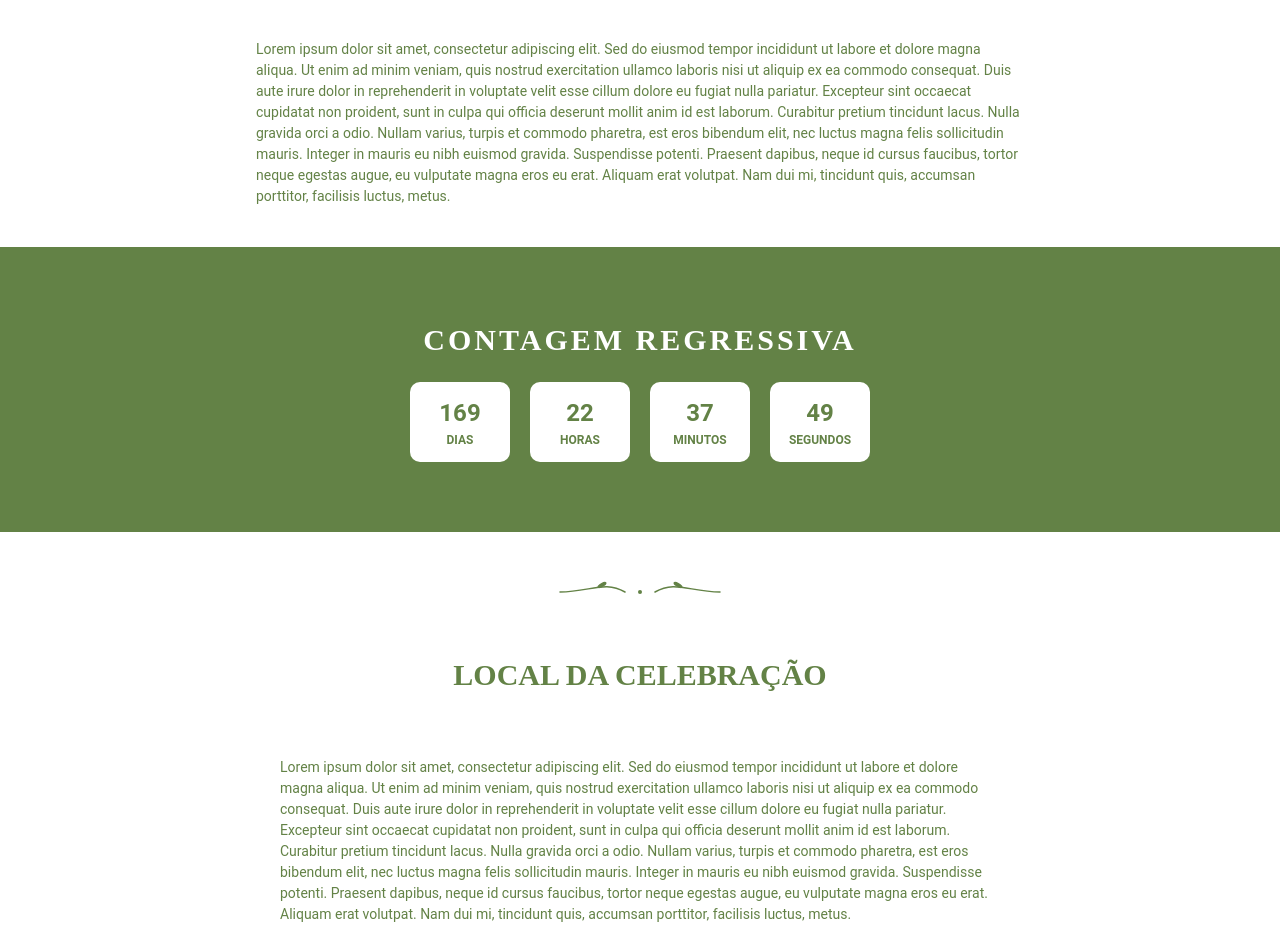
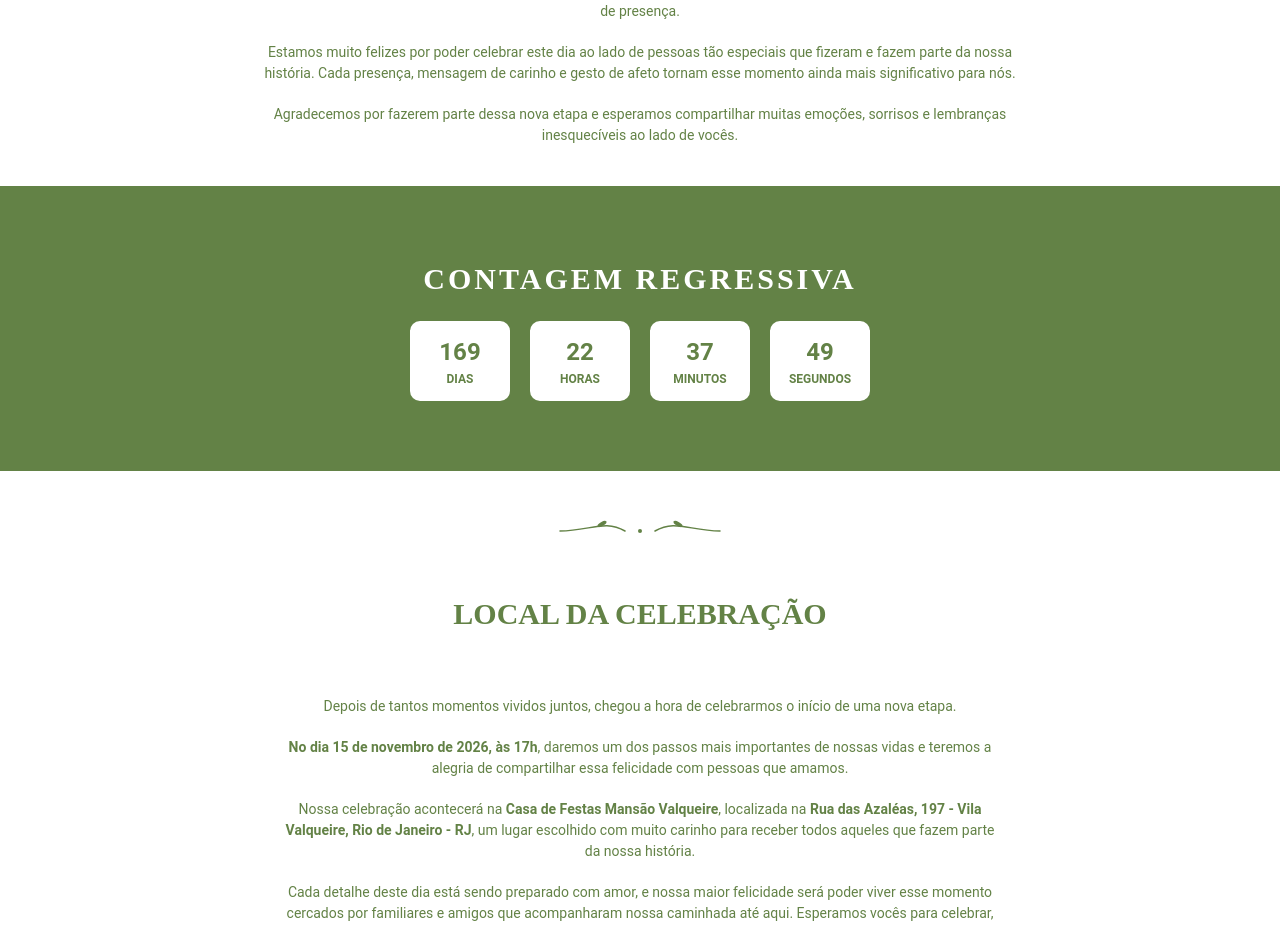
Before and after one commit to PessanhaXD/ListaPresentes, a React (Vite) app in the folder site/: page / in a window 1280 px wide. Shown: the part 941-1867 px from the top of the page. Built offline with nearby package versions, Linux system fonts and the light colour scheme; no server answers.

Commit message:
Versão 1.0

```diff
--- a/site/src/index.css
+++ b/site/src/index.css
@@ -28,6 +28,12 @@ h2 {
 p {
   width: 60%;
   font-size: 1.4rem;
+  font-weight: 400;
+  text-align: center;
+}
+
+span {
+  font-weight: 700;
 }
 
 a {
--- a/site/src/sections/hero/Hero.jsx
+++ b/site/src/sections/hero/Hero.jsx
@@ -36,6 +36,10 @@ export function Hero() {
           '
         />
       </svg>
+      <div className={styles.mobileDataname}>
+        <h1>Rafael e Vitória</h1>
+        <h3>Enlace</h3>
+      </div>
     </section>
   );
 }
--- a/site/src/sections/hero/Hero.module.css
+++ b/site/src/sections/hero/Hero.module.css
@@ -1,6 +1,8 @@
 .container {
   position: relative;
-  height: 100vh;
+
+  width: 100%;
+  aspect-ratio: 16/9;
 
   background-image:
     linear-gradient(rgba(0, 0, 0, 0.4), rgba(0, 0, 0, 0.4)),
@@ -86,17 +88,39 @@
   }
 }
 
+.mobileDataname {
+  display: none;
+}
+
 @media (max-width: 768px) {
   .dataname {
     padding-top: 12%;
   }
 
   .logo {
-    width: 80%;
-    height: auto;
+    aspect-ratio: 4/3;
   }
 
   .container {
-    height: 70vh;
+    aspect-ratio: 4/3;
+  }
+
+  .dataname {
+    display: none;
+  }
+
+  .mobileDataname {
+    position: absolute;
+    display: flex;
+    flex-direction: column;
+    text-transform: uppercase;
+    font-family: Garamond, serif;
+    text-align: center;
+    color: inherit;
+    top: 130%;
+    left: 50%;
+    transform: translateX(-50%);
+    text-wrap: nowrap;
+    font-size: 1.4rem;
   }
 }
--- a/site/src/sections/information/Information.jsx
+++ b/site/src/sections/information/Information.jsx
@@ -6,19 +6,22 @@ export function Information() {
   return (
     <section className={styles.container} id='home'>
       <p>
-        Lorem ipsum dolor sit amet, consectetur adipiscing elit. Sed do eiusmod
-        tempor incididunt ut labore et dolore magna aliqua. Ut enim ad minim
-        veniam, quis nostrud exercitation ullamco laboris nisi ut aliquip ex ea
-        commodo consequat. Duis aute irure dolor in reprehenderit in voluptate
-        velit esse cillum dolore eu fugiat nulla pariatur. Excepteur sint
-        occaecat cupidatat non proident, sunt in culpa qui officia deserunt
-        mollit anim id est laborum. Curabitur pretium tincidunt lacus. Nulla
-        gravida orci a odio. Nullam varius, turpis et commodo pharetra, est eros
-        bibendum elit, nec luctus magna felis sollicitudin mauris. Integer in
-        mauris eu nibh euismod gravida. Suspendisse potenti. Praesent dapibus,
-        neque id cursus faucibus, tortor neque egestas augue, eu vulputate magna
-        eros eu erat. Aliquam erat volutpat. Nam dui mi, tincidunt quis,
-        accumsan porttitor, facilisis luctus, metus.
+        Criamos este espaço com muito carinho para compartilhar um dos momentos
+        mais importantes das nossas vidas. Aqui você encontrará todas as
+        informações sobre o nosso casamento, incluindo local, horário, lista de
+        presentes e confirmação de presença.
+      </p>
+
+      <p>
+        Estamos muito felizes por poder celebrar este dia ao lado de pessoas tão
+        especiais que fizeram e fazem parte da nossa história. Cada presença,
+        mensagem de carinho e gesto de afeto tornam esse momento ainda mais
+        significativo para nós.
+      </p>
+
+      <p>
+        Agradecemos por fazerem parte dessa nova etapa e esperamos compartilhar
+        muitas emoções, sorrisos e lembranças inesquecíveis ao lado de vocês.
       </p>
     </section>
   );
--- a/site/src/sections/information/Information.module.css
+++ b/site/src/sections/information/Information.module.css
@@ -2,7 +2,10 @@
   display: flex;
   align-items: center;
   justify-content: center;
+  flex-direction: column;
 
   margin-top: 18rem;
   margin-bottom: 4rem;
+
+  gap: 2rem;
 }
--- a/site/src/sections/location/Location.jsx
+++ b/site/src/sections/location/Location.jsx
@@ -8,21 +8,36 @@ export function Location() {
   return (
     <section className={styles.container} id='location'>
       <TitleSVG title='LOCAL DA CELEBRAÇÃO' />
-      <p>
-        Lorem ipsum dolor sit amet, consectetur adipiscing elit. Sed do eiusmod
-        tempor incididunt ut labore et dolore magna aliqua. Ut enim ad minim
-        veniam, quis nostrud exercitation ullamco laboris nisi ut aliquip ex ea
-        commodo consequat. Duis aute irure dolor in reprehenderit in voluptate
-        velit esse cillum dolore eu fugiat nulla pariatur. Excepteur sint
-        occaecat cupidatat non proident, sunt in culpa qui officia deserunt
-        mollit anim id est laborum. Curabitur pretium tincidunt lacus. Nulla
-        gravida orci a odio. Nullam varius, turpis et commodo pharetra, est eros
-        bibendum elit, nec luctus magna felis sollicitudin mauris. Integer in
-        mauris eu nibh euismod gravida. Suspendisse potenti. Praesent dapibus,
-        neque id cursus faucibus, tortor neque egestas augue, eu vulputate magna
-        eros eu erat. Aliquam erat volutpat. Nam dui mi, tincidunt quis,
-        accumsan porttitor, facilisis luctus, metus.
-      </p>
+      <div className={styles.content}>
+        <p>
+          Depois de tantos momentos vividos juntos, chegou a hora de celebrarmos
+          o início de uma nova etapa.
+        </p>
+
+        <p>
+          <span>No dia 15 de novembro de 2026, às 17h</span>, daremos um dos
+          passos mais importantes de nossas vidas e teremos a alegria de
+          compartilhar essa felicidade com pessoas que amamos.
+        </p>
+
+        <p>
+          Nossa celebração acontecerá na{" "}
+          <span>Casa de Festas Mansão Valqueire</span>, localizada na{" "}
+          <span>
+            Rua das Azaléas, 197 - Vila Valqueire, Rio de Janeiro - RJ
+          </span>
+          , um lugar escolhido com muito carinho para receber todos aqueles que
+          fazem parte da nossa história.
+        </p>
+
+        <p>
+          Cada detalhe deste dia está sendo preparado com amor, e nossa maior
+          felicidade será poder viver esse momento cercados por familiares e
+          amigos que acompanharam nossa caminhada até aqui. Esperamos vocês para
+          celebrar, sorrir, se emocionar e criar conosco lembranças que ficarão
+          guardadas para sempre.
+        </p>
+      </div>
 
       <iframe
         src='https://www.google.com/maps/embed?pb=!1m18!1m12!1m3!1d3675.8568684292213!2d-43.366160721632674!3d-22.881745190708926!2m3!1f0!2f0!3f0!3m2!1i1024!2i768!4f13.1!3m3!1m2!1s0x99628b4a833a75%3A0xb5995966ed847611!2sCasa%20de%20Festas%20Mans%C3%A3o%20Valqueire!5e0!3m2!1spt-BR!2sbr!4v1780096706879!5m2!1spt-BR!2sbr'
--- a/site/src/sections/location/Location.module.css
+++ b/site/src/sections/location/Location.module.css
@@ -11,8 +11,12 @@
   color: #638246;
 }
 
-.container p {
+.content {
+  display: flex;
+  flex-direction: column;
+  gap: 2rem;
   margin-top: 2rem;
+  align-items: center;
 }
 
 .maps {
```
